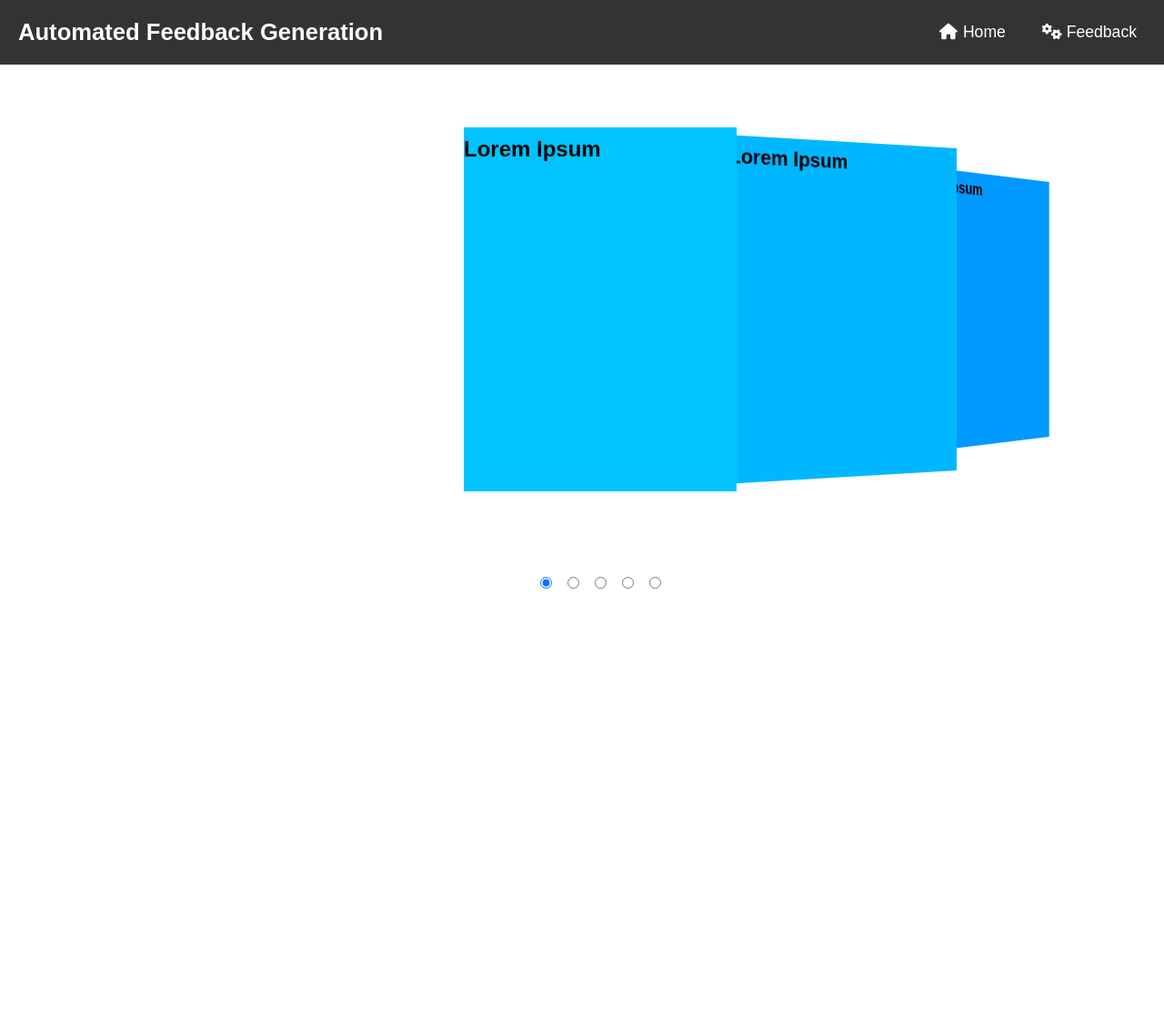
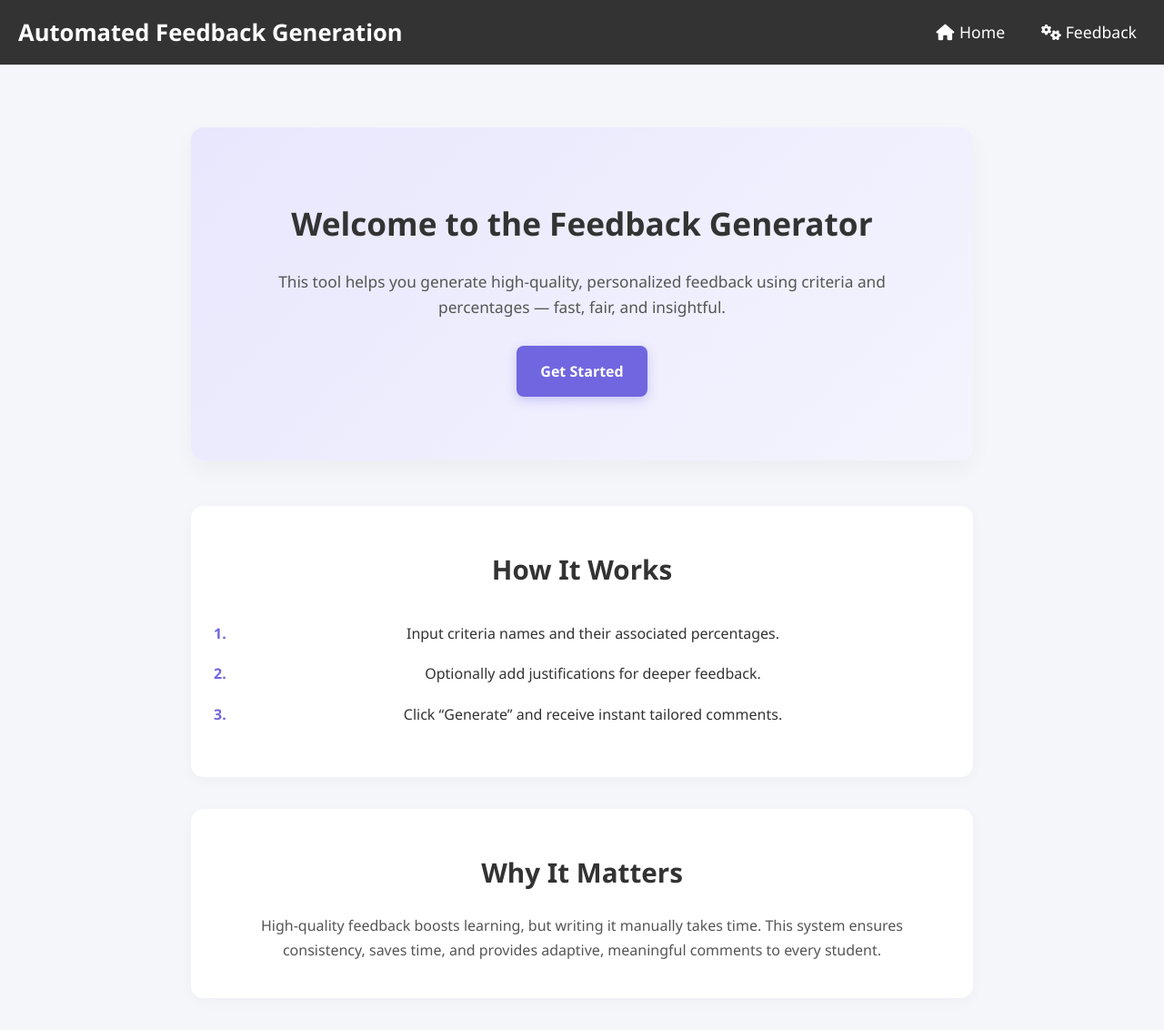
Before and after one commit to Zeesh40/FeedbackGenerationCSG, a Flask app: page / in a window 1280 px wide. Shown: the whole page at 91% size. Before the commit the page ends 647 px from the top, so only its background shows below. Run offline with Flask 3, Linux system fonts and the light colour scheme.

Commit message:
homepage revamp

```diff
--- a/static/css/styles.css
+++ b/static/css/styles.css
@@ -69,6 +69,138 @@ nav h1 {
   margin-bottom: 20px;
   border-radius: 5px;
 }
+
+/* home.html */
+
+/* === Home Page Styling – Balanced Version === */
+
+body {
+  font-family: 'Segoe UI', sans-serif;
+  background-color: #f5f6fa;
+  color: #333;
+  margin: 0;
+  padding: 0;
+}
+
+/* Hero Section */
+.home-hero {
+  background: linear-gradient(135deg, #e8e7fd, #f4f4fe);
+  padding: 70px 25px;
+  text-align: center;
+  border-radius: 14px;
+  margin: 50px auto;
+  width: 90%;
+  max-width: 860px;
+  box-shadow: 0 10px 24px rgba(0, 0, 0, 0.04);
+  animation: fadeIn 1s ease;
+}
+
+.home-hero h2 {
+  font-size: 2.2rem;
+  margin-bottom: 1rem;
+}
+
+.home-hero p {
+  font-size: 1.08rem;
+  color: #555;
+  max-width: 700px;
+  margin: 0 auto 1.8rem;
+  line-height: 1.6;
+}
+
+.primary-btn {
+  padding: 12px 26px;
+  background-color: #7066e0;
+  color: white;
+  text-decoration: none;
+  border-radius: 8px;
+  font-weight: bold;
+  font-size: 1rem;
+  display: inline-block;
+  transition: background-color 0.3s ease, transform 0.2s ease;
+  box-shadow: 0 4px 12px rgba(112, 102, 224, 0.3);
+}
+
+.primary-btn:hover {
+  background-color: #5b52c4;
+  transform: translateY(-2px);
+}
+
+/* Info Sections */
+.home-section {
+  width: 90%;
+  max-width: 860px;
+  margin: 35px auto;
+  padding: 40px 25px;
+  background-color: #ffffff;
+  border-radius: 14px;
+  box-shadow: 0 4px 16px rgba(0, 0, 0, 0.03);
+  text-align: center;
+  transition: transform 0.3s ease, box-shadow 0.3s ease;
+  animation: fadeIn 1s ease;
+}
+
+.home-section:hover {
+  transform: translateY(-4px);
+  box-shadow: 0 10px 20px rgba(0, 0, 0, 0.04);
+}
+
+.home-section h2 {
+  font-size: 1.85rem;
+  margin-bottom: 1rem;
+}
+
+.home-section p {
+  font-size: 1rem;
+  color: #555;
+  line-height: 1.65;
+  max-width: 750px;
+  margin: 0 auto;
+}
+
+.home-section ol {
+  padding-left: 0;
+  list-style: none;
+  text-align: center;
+  margin-top: 1.5rem;
+}
+
+.home-section ol li {
+  position: relative;
+  font-size: 1rem;
+  margin-bottom: 0.8rem;
+  padding-left: 1.5em;
+}
+
+.home-section ol li::before {
+  content: counter(item) ".";
+  counter-increment: item;
+  position: absolute;
+  left: 0;
+  color: #7066e0;
+  font-weight: bold;
+}
+
+.home-section ol {
+  counter-reset: item;
+}
+
+/* Fade In Animation */
+@keyframes fadeIn {
+  0% {
+    opacity: 0;
+    transform: translateY(10px);
+  }
+  100% {
+    opacity: 1;
+    transform: translateY(0);
+  }
+}
+
+
+/* End of home.html */
+
+
 
 /* feedback.html */
 
@@ -445,109 +577,6 @@ select:focus {
   }
 }
 
-/* home.html */
-
-homebody {
-  height: 600px;
-  margin: 0;
-  display: grid;
-  grid-template-rows: 500px 100px;
-  grid-template-columns: 1fr 30px 30px 30px 30px 30px 1fr;
-  align-items: center;
-  justify-items: center;
-}
-
-main#carousel {
-  grid-row: 1 / 2;
-  grid-column: 1 / 8;
-  width: 100vw;
-  height: 500px;
-  display: flex;
-  align-items: center;
-  justify-content: center;
-  overflow: hidden;
-  transform-style: preserve-3d;
-  perspective: 600px;
-  --items: 5;
-  --middle: 3;
-  --position: 1;
-  pointer-events: none;
-}
-
-div.item {
-  position: absolute;
-  width: 300px;
-  height: 400px;
-  background-color: coral;
-  --r: calc(var(--position) - var(--offset));
-  --abs: max(calc(var(--r) * -1), var(--r));
-  transition: all 0.25s linear;
-  transform: rotateY(calc(-10deg * var(--r)))
-    translateX(calc(-300px * var(--r)));
-  z-index: calc((var(--position) - var(--abs)));
-}
-
-div.item:nth-of-type(1) {
-  --offset: 1;
-  background-color: #00c3ff;
-}
-div.item:nth-of-type(2) {
-  --offset: 2;
-  background-color: #00b7ff;;
-}
-div.item:nth-of-type(3) {
-  --offset: 3;
-  background-color: #0099ff;
-}
-div.item:nth-of-type(4) {
-  --offset: 4;
-  background-color: #008cff;
-}
-div.item:nth-of-type(5) {
-  --offset: 5;
-  background-color: #007bff;
-}
-
-input:nth-of-type(1) {
-  grid-column: 2 / 3;
-  grid-row: 2 / 3;
-}
-input:nth-of-type(1):checked ~ main#carousel {
-  --position: 1;
-}
-
-input:nth-of-type(2) {
-  grid-column: 3 / 4;
-  grid-row: 2 / 3;
-}
-input:nth-of-type(2):checked ~ main#carousel {
-  --position: 2;
-}
-
-input:nth-of-type(3) {
-  grid-column: 4 /5;
-  grid-row: 2 / 3;
-}
-input:nth-of-type(3):checked ~ main#carousel {
-  --position: 3;
-}
-
-input:nth-of-type(4) {
-  grid-column: 5 / 6;
-  grid-row: 2 / 3;
-}
-input:nth-of-type(4):checked ~ main#carousel {
-  --position: 4;
-}
-
-input:nth-of-type(5) {
-  grid-column: 6 / 7;
-  grid-row: 2 / 3;
-}
-input:nth-of-type(5):checked ~ main#carousel {
-  --position: 5;
-}
-
 /* Reduce score input width */
 input[type="number"].small-input {
   width: 70px;
--- a/templates/base.html
+++ b/templates/base.html
@@ -4,8 +4,8 @@
     <title>{% block title %}{% endblock %} - Final Project</title>
     <link rel="stylesheet" href="{{ url_for('static', filename='css/styles.css') }}"/>
     <link rel="stylesheet" href="https://cdnjs.cloudflare.com/ajax/libs/font-awesome/6.4.0/css/all.min.css"/>
+</head>
 
-</head>
 <body>
 <nav>
     <h1>Automated Feedback Generation</h1>
@@ -16,6 +16,7 @@
         </ul>
     </div>
 </nav>
+
 <section class="content">
     <header>
         {% block header %}{% endblock %}
@@ -25,5 +26,9 @@
     {% endfor %}
     {% block content %}{% endblock %}
 </section>
+
+<!-- ✅ Move this here — just before </body> -->
+<script src="https://cdn.jsdelivr.net/npm/bootstrap@5.3.0/dist/js/bootstrap.bundle.min.js"></script>
+
 </body>
 </html>
--- a/templates/feedback.html
+++ b/templates/feedback.html
@@ -42,8 +42,9 @@
         <div class="feedback-header">
             <h2>Generated Feedback</h2>
             <button id="copyFeedback" class="btn copy-btn" title="Copy to clipboard">
-                <i class="fas fa-clipboard"></i>
-              </button>
+            <i class="fas fa-clipboard"></i>
+            </button>
+
         </div>
         <div id="feedbackOutput" class="feedback-box"></div>
     </div>
--- a/templates/home.html
+++ b/templates/home.html
@@ -1,30 +1,29 @@
-{% extends 'base.html' %}
+{% extends "base.html" %}
 
-{% block header %}
-
-{% endblock %}
+{% block title %}Home - Feedback Generator{% endblock %}
 
 {% block content %}
+<section class="home-hero">
+  <h2>Welcome to the Feedback Generator</h2>
+  <p>
+    This tool helps you generate high-quality, personalized feedback using criteria and percentages — fast, fair, and insightful.
+  </p>
+  <a href="{{ url_for('feedback') }}" class="primary-btn">Get Started</a>
+</section>
 
-<homebody>
-  <input type="radio" name="position" checked />
-  <input type="radio" name="position" />
-  <input type="radio" name="position" />
-  <input type="radio" name="position" />
-  <input type="radio" name="position" />
-  <main id="carousel">
-    <div class="item">
-      <h2>Lorem Ipsum</h2>
-    </div>
-    <div class="item">
-      <h2>Lorem Ipsum</h2>
-    </div>
-    <div class="item">
-      <h2>Lorem Ipsum</h2>
-    </div>
-    <div class="item"></div>
-    <div class="item"></div>
-    <main>
-</homebody>
+<section class="home-section">
+  <h2>How It Works</h2>
+  <ol>
+    <li>Input criteria names and their associated percentages.</li>
+    <li>Optionally add justifications for deeper feedback.</li>
+    <li>Click “Generate” and receive instant tailored comments.</li>
+  </ol>
+</section>
 
+<section class="home-section">
+  <h2>Why It Matters</h2>
+  <p>
+    High-quality feedback boosts learning, but writing it manually takes time. This system ensures consistency, saves time, and provides adaptive, meaningful comments to every student.
+  </p>
+</section>
 {% endblock %}
```
